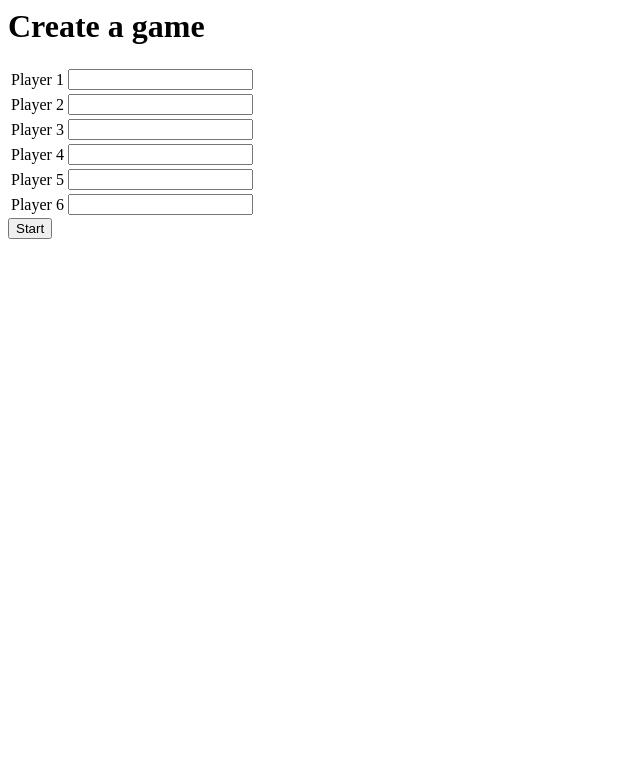
After one commit to lkingsford/18drac_lazyclient, a Flask app: page /create in a window 1280 px wide. The commit adds this page. Shown: the top 783 px of the page, without its empty margins (0-640 px from the left). Run offline with Flask 2, Linux system fonts and the light colour scheme.

Commit message:
Added view for game and route with read/save

```diff
--- a/app/__init__.py
+++ b/app/__init__.py
@@ -4,6 +4,7 @@ from app.storage.sqlite import Sqlite
 
 # Define the WSGI application object
 app = Flask(__name__, static_folder="assets/")
+app.url_map.strict_slashes = False
 
 db = Sqlite("mestorage.db")
 
--- a/app/routes.py
+++ b/app/routes.py
@@ -1,17 +1,36 @@
 import io
-from flask import send_file
-from app import app
+import datetime
+from flask import send_file, render_template, redirect, url_for
+from app import app, db
 from app.game.game import Game
 from app.game.generate import generate_map, generate_market
 
-@app.route('/map')
-def map_image():
-    game = Game()
+@app.route('/game/<game_id>/map')
+def map_image(game_id):
+    state = db.load_game_state(game_id)
+    game = Game(state)
     image = io.BytesIO(generate_map(game))
     return send_file(image, mimetype="image/svg+xml")
 
-@app.route('/market')
-def market():
-    game = Game()
+@app.route('/game/<game_id>/market')
+def market(game_id):
+    state = db.load_game_state(game_id)
+    game = Game(state)
     data = io.BytesIO(generate_market(game).encode("UTF-8"))
     return send_file(data, mimetype="image/svg+xml")
+
+@app.route('/game/<game_id>/view')
+def view(game_id):
+    state = db.load_game_state(game_id)
+    game = Game(state)
+    return render_template("game_view.html", game_id=game_id)
+
+@app.route('/create')
+def create_form():
+    return render_template('create.html')
+
+@app.route('/create_game')
+def create_game():
+    game = Game()
+    game_id = db.save_game_state(None, game.get_state(), datetime.datetime.now())
+    return str(game_id)
--- /dev/null
+++ b/app/templates/create.html
@@ -0,0 +1,18 @@
+<html>
+<head>
+</head>
+<body>
+<h1>Create a game</h1>
+<form action="{{url_for('create_game')}}">
+<table>
+    <tr><td>Player 1</td><td><input id="player_1_name" type="text"/></td></tr>
+    <tr><td>Player 2</td><td><input id="player_2_name" type="text"/></td></tr>
+    <tr><td>Player 3</td><td><input id="player_3_name" type="text"/></td></tr>
+    <tr><td>Player 4</td><td><input id="player_4_name" type="text"/></td></tr>
+    <tr><td>Player 5</td><td><input id="player_5_name" type="text"/></td></tr>
+    <tr><td>Player 6</td><td><input id="player_6_name" type="text"/></td></tr>
+</table>
+<input type="submit" value="Start"/>
+</form>
+</body>
+</html>
--- a/app/templates/games.html
+++ b/app/templates/games.html
@@ -4,10 +4,11 @@
   <h1>18Dracula Games List</h1>
 </nav>
 <section class="content">
+  <a href={{ url_for('create_form') }}>Create new game</a>
   <ul>
   {% for game in gamelist %}
     <li>
-      {{ game }}
+      <a href={{ url_for('view', game_id=game) }}>{{ game }}</a>
     </li>
   {% endfor %}
   </ul>
```
Also changed, not shown: app/game/game.py (+21 -2 lines), app/templates/game_view.html (added, +10 -0 lines), app/storage/sqlite.py.
